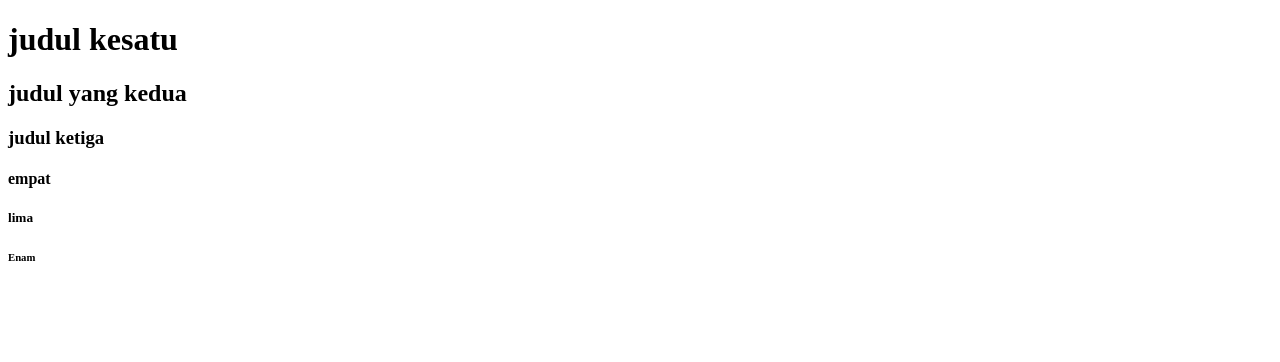
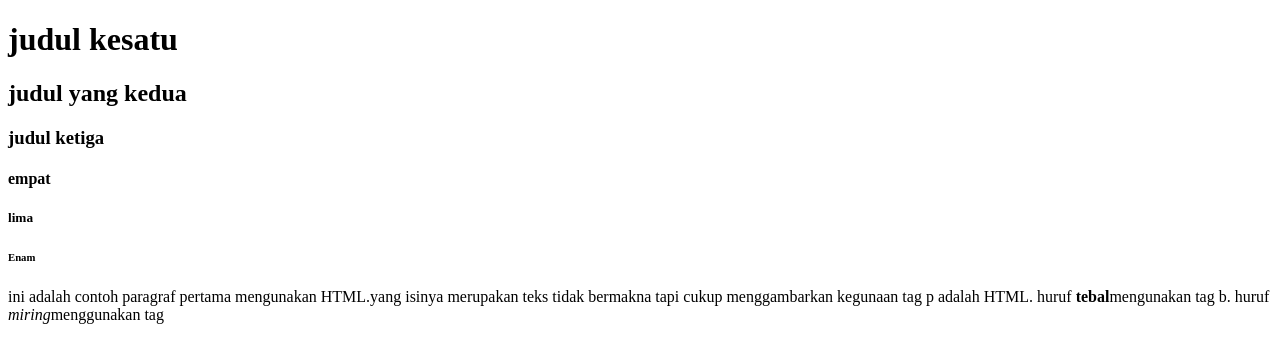
Before and after one commit to sitiulawu/latihan2, a plain HTML site: page index.html in a window 1280 px wide. Drawn offline with Linux system fonts and the light colour scheme.

Commit message:
menambah paragraf tebal dan miring

```diff
--- a/index.html
+++ b/index.html
@@ -15,3 +15,4 @@
 <h5>lima</h5>
 <h6>Enam</h6>
 </html>
+<p>ini adalah contoh paragraf pertama mengunakan HTML.yang isinya merupakan teks tidak bermakna tapi cukup menggambarkan kegunaan tag p adalah HTML. huruf <b>tebal</b>mengunakan tag b. huruf <i>miring</i>menggunakan tag </p>
```
